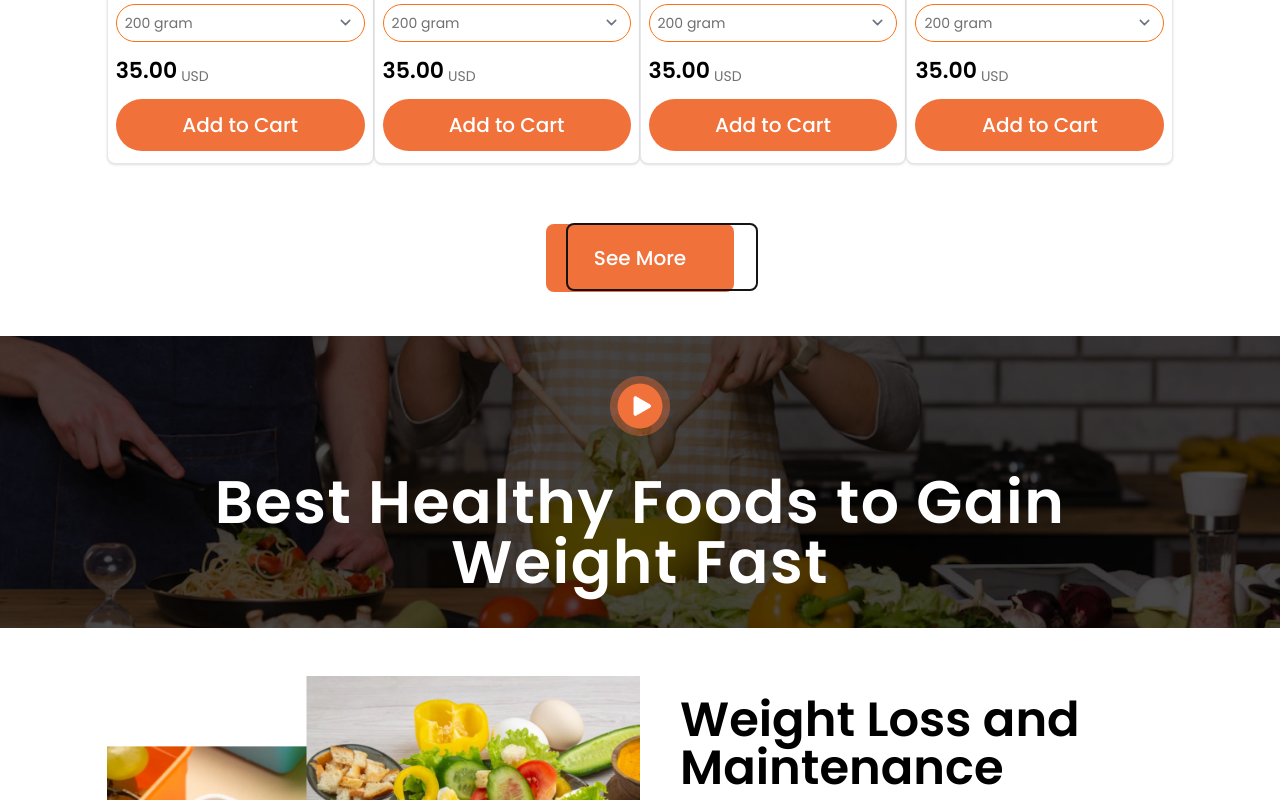
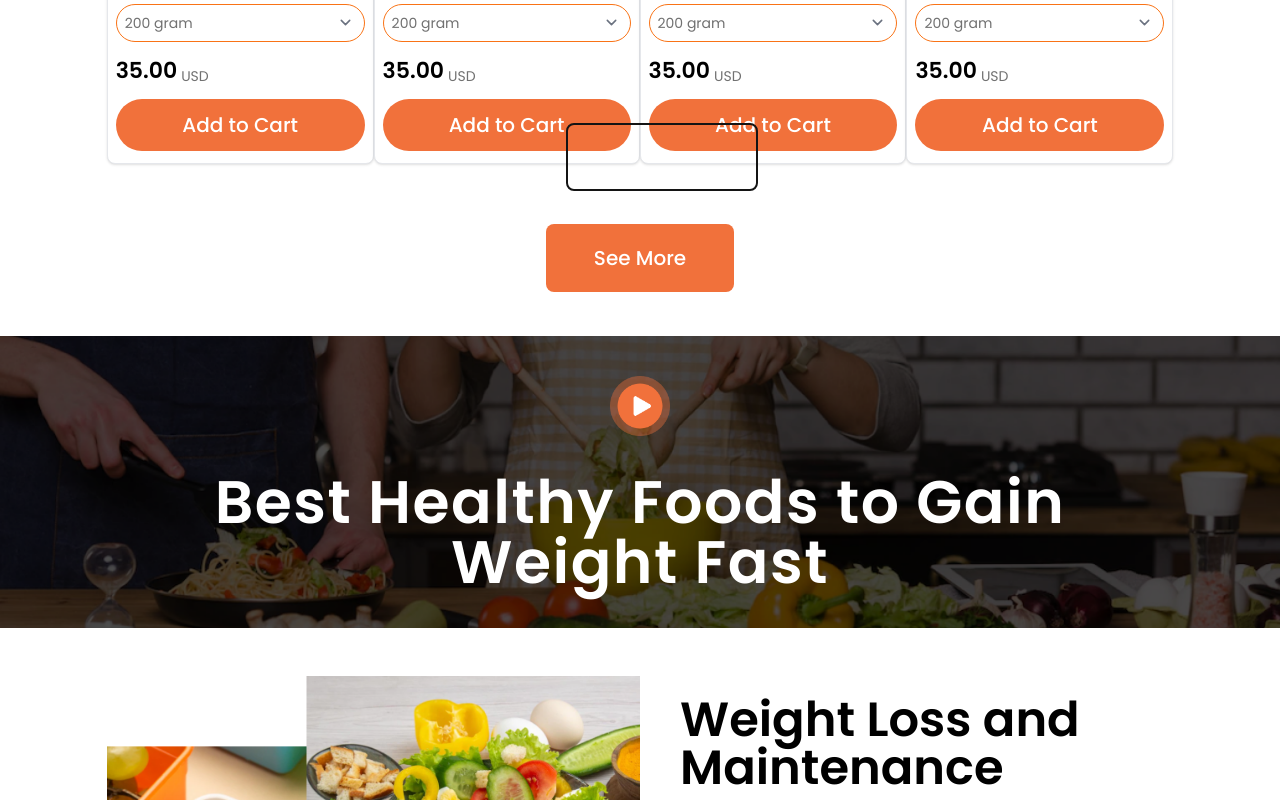
Before and after one commit to Mahbubrm/Nutxer, a plain HTML site: page index.html in a window 1280 px wide. Shown: the part 1480-2280 px from the top of the page. Drawn offline with nearby package versions, Linux system fonts and the light colour scheme.

Commit message:
Update index.html

```diff
--- a/index.html
+++ b/index.html
@@ -296,7 +296,7 @@
                     <button class="bg-orange1 rounded-lg sm:px-[48px] sm:py-5 px-8 py-3 text-xs sm:text-xl text-white sm:font-medium">
                         <a href="#">See More</a>
                     </button>
-                    <div class="sm:border-2 border border-spacing-2 border-black w-[120px] h-[42px]  sm:w-[192px] sm:h-[68px] rounded-lg absolute top-[1340px] left-[135px] sm:top-[665px] sm:left-[459px] hover:animate-bounce transition-transform "></div>
+                    <div class="sm:border-2 border border-spacing-2 border-black w-[120px] h-[42px]  sm:w-[192px] sm:h-[68px] rounded-lg absolute top-[1340px] left-[135px] sm:top-[565px] sm:left-[459px] hover:animate-bounce transition-transform "></div>
                 </div>
         </div>
     </section>
```
